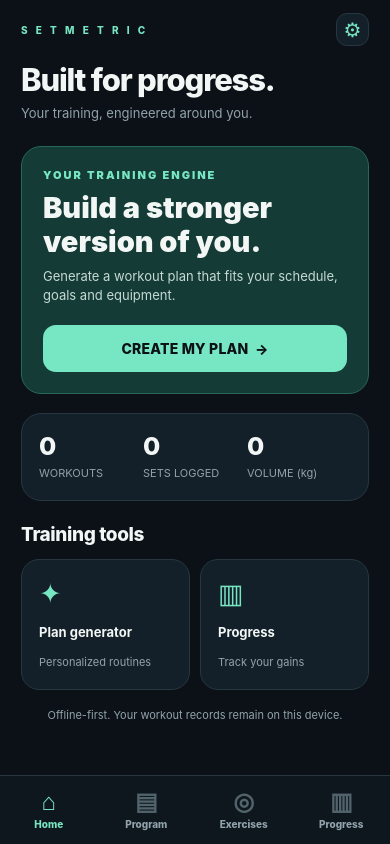
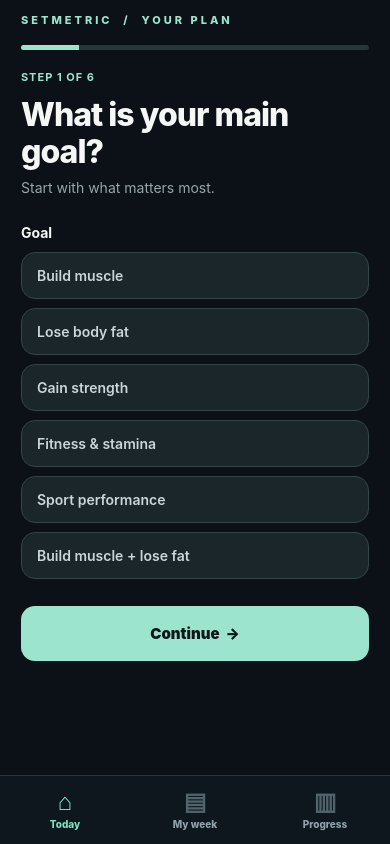
Before and after one commit to lazyKode/SetMetric, a React Native app: screen / in a window 390 px wide. Built offline with nearby package versions, Linux system fonts and the light colour scheme.

Commit message:
feat(ui): simplify SetMetric to guided assessment and three-tab weekly training experience

```diff
--- a/App.tsx
+++ b/App.tsx
@@ -6,6 +6,7 @@ import {chooseSplit,generatePlan,isTimed,nextTargets,weeklyChart} from './src/ge
 import {initialState,loadState,saveState} from './src/storage';
 import {ActiveWorkout,Exercise,Gear,Goal,Level,LoggedSet,Muscle,MUSCLES,PlanMove,Profile,Session,Setup,Split,State,Unit,Volume,WorkoutDay,WEEKDAYS,GOALS,LEVELS,SPLITS,SETUPS,makeId,mondayIndex} from './src/types';
 import {Btn,C,Chip,H1,H2,Label,Muted,Panel,Row,Rule,S,Stat} from './src/ui';
+import {AssessmentFlow} from './src/assessment';
 
 type Tab='home'|'plan'|'generator'|'library'|'insights'|'settings'|'day'|'workout';
 type SwapContext={dayId:string;sessionId:string;exerciseId?:string}|null;
@@ -119,7 +120,7 @@ function AppInner(){
  };
  const RootHome=()=>{
   const next=today&&!today.recovery?today:plan?.days.find(x=>!x.recovery);
-  return <><Header title={db.profile.name?`Welcome, ${db.profile.name.split(' ')[0]}`:'Built for progress.'} subtitle="Your training, engineered around you."/>
+  return <><Header title={db.profile.name?`Welcome, ${db.profile.name.split(' ')[0]}`:'Built for progress.'} subtitle="A clear routine for your goal and ability."/>
     <Panel style={{backgroundColor:'#153B36',borderColor:'#286859',padding:21,marginBottom:19}}>
       <Text style={{color:C.accent,fontWeight:'900',letterSpacing:2,fontSize:11}}>YOUR TRAINING ENGINE</Text>
       <Text style={{fontSize:29,fontWeight:'900',color:C.text,marginTop:9,lineHeight:34}}>{plan?'Your next rep starts here.':'Build a stronger version of you.'}</Text>
@@ -139,7 +140,7 @@ function AppInner(){
   </>;
  };
  const PlanScreen=()=>{
-   if(!plan)return <><Header title="Training plan" subtitle="Your customized week awaits."/><Panel><H2>No plan generated yet</H2><Muted style={{marginVertical:12}}>Tell us how you train and we’ll build your weekly schedule.</Muted><Btn title="BUILD MY PLAN" onPress={()=>goto('generator')}/></Panel></>;
+   if(!plan)return <><Header title="Training plan" subtitle="Your weekly body-part schedule."/><Panel><H2>No plan generated yet</H2><Muted style={{marginVertical:12}}>Tell us how you train and we’ll build your weekly schedule.</Muted><Btn title="BUILD MY PLAN" onPress={()=>goto('generator')}/></Panel></>;
    return <><Header title="Your training plan" subtitle={`${plan.splitName} · ${plan.profile.sessionsPerDay} session${plan.profile.sessionsPerDay>1?'s':''} per day`}/>
      <Panel style={{marginBottom:20}}><Row style={{justifyContent:'space-between'}}><View><Text style={[S.eyebrow,{marginBottom:7}]}>ACTIVE PROGRAM</Text><Text style={{fontSize:21,color:C.text,fontWeight:'800'}}>{GOALS[plan.profile.goal]}</Text><Muted>{plan.days.filter(x=>!x.recovery).length} days / week · {plan.profile.minutes} min / session</Muted></View><Text style={{fontSize:26,color:C.accent}}>◈</Text></Row></Panel>
      <BlockTitle title="Weekly schedule" action="Regenerate" onPress={()=>goto('generator')}/>
@@ -155,37 +156,7 @@ function AppInner(){
      <View style={{marginTop:15}}><Btn title={db.active&&db.active.dayId===day.id&&db.active.sessionId===s.id?'RESUME SESSION  →':'START SESSION  →'} onPress={()=>beginWorkout(day,s)}/></View>
    </Panel>)}
  </>;
- const GeneratorScreen=()=>{
-  const up=<K extends keyof Profile>(key:K,value:Profile[K])=>setWorkingProfile(old=>({...old,[key]:value}));
-  return <><Header title="Program builder" subtitle="Designed around your goals, training time and equipment."/>
-    <Panel><Text style={S.eyebrow}>01 · OBJECTIVE</Text><BlockTitle title="What are you working toward?"/><Selector choices={SHORT_GOALS.map(x=>({value:x,label:GOALS[x]}))} value={workingProfile.goal} onChange={v=>up('goal',v as Goal)}/>
-      <Rule/><Label>Experience level</Label><Selector choices={LEVEL_CHOICES.map(x=>({value:x,label:LEVELS[x]}))} value={workingProfile.level} onChange={v=>up('level',v as Level)}/>
-    </Panel>
-    <Panel><Text style={S.eyebrow}>02 · SCHEDULE</Text><BlockTitle title="Training frequency"/>
-      <Muted>Days each week</Muted><Row style={{justifyContent:'space-between',marginVertical:13}}><TouchableOpacity onPress={()=>up('daysPerWeek',Math.max(2,workingProfile.daysPerWeek-1))} style={styles.counter}><Text style={styles.counterText}>−</Text></TouchableOpacity><Text style={{color:C.text,fontWeight:'900',fontSize:35}}>{workingProfile.daysPerWeek}</Text><TouchableOpacity onPress={()=>up('daysPerWeek',Math.min(7,workingProfile.daysPerWeek+1))} style={styles.counter}><Text style={styles.counterText}>+</Text></TouchableOpacity></Row>
-      <Muted>Minutes per session</Muted><Selector choices={[30,45,60,75,90].map(x=>({value:String(x),label:`${x} min`}))} value={String(workingProfile.minutes)} onChange={v=>up('minutes',Number(v))}/>
-      <View style={{marginTop:13}}><Label>Sessions per day</Label><Selector choices={[1,2,3].map(n=>({value:String(n),label:`${n} session${n>1?'s':''}`}))} value={String(workingProfile.sessionsPerDay)} onChange={v=>up('sessionsPerDay',Number(v) as 1|2|3)}/></View>
-      {workingProfile.sessionsPerDay>1?<Muted style={{marginTop:8,color:C.amber}}>Multi-session training is high workload. Build up gradually, monitor fatigue and leave sufficient recovery between sessions.</Muted>:null}
-    </Panel>
-    <Panel><Text style={S.eyebrow}>03 · TRAINING STYLE</Text><BlockTitle title="Structure & equipment"/>
-      <Label>Training split</Label><Selector choices={SPLIT_CHOICES.map(x=>({value:x,label:SPLITS[x]}))} value={workingProfile.split} onChange={v=>up('split',v as Split)}/>
-      <View style={{marginTop:12}}><Label>Equipment</Label><Selector choices={SETUP_CHOICES.map(x=>({value:x,label:SETUPS[x]}))} value={workingProfile.setup} onChange={v=>up('setup',v as Setup)}/></View>
-      <View style={{marginTop:13}}><Label>Training volume</Label><Selector choices={[{value:'balanced',label:'Balanced'},{value:'high',label:'High volume'}]} value={workingProfile.volume} onChange={v=>up('volume',v as Volume)}/></View>
-    </Panel>
-    <Panel><Text style={S.eyebrow}>04 · FOCUS</Text><BlockTitle title="Muscle priorities"/><Muted>Select up to three to emphasize in your program.</Muted>
-      <View style={{flexDirection:'row',flexWrap:'wrap',marginTop:13}}>{MUSCLES.map(m=><Chip key={m} title={m} selected={workingProfile.priorities.includes(m)} onPress={()=>up('priorities',workingProfile.priorities.includes(m)?workingProfile.priorities.filter(x=>x!==m):workingProfile.priorities.length<3?[...workingProfile.priorities,m]:workingProfile.priorities)}/>)}</View>
-      <Rule/><Row style={{justifyContent:'space-between'}}><View style={{flex:1}}><Label>Armwrestling-specific drills</Label><Muted style={{fontSize:11}}>Grip, cupping, pronation and rising</Muted></View><TouchableOpacity onPress={()=>up('armwrestling',!workingProfile.armwrestling)} style={[styles.toggle,workingProfile.armwrestling&&{backgroundColor:C.accent}]}><View style={[styles.toggleDot,workingProfile.armwrestling&&{alignSelf:'flex-end'}]}/></TouchableOpacity></Row>
-    </Panel>
-    <Panel style={{borderColor:'#327464'}}><Muted style={{marginBottom:12}}>Preview: {SPLITS[chooseSplit(workingProfile)]}, {workingProfile.daysPerWeek===7?6:workingProfile.daysPerWeek} training days + {workingProfile.daysPerWeek===7?'1 recovery day':'rest days'}, {workingProfile.sessionsPerDay} session(s) daily.</Muted>
-      <Btn title={plan?'REGENERATE MY PLAN  →':'GENERATE MY PLAN  →'} onPress={()=>{
-        const generate=()=>{const newPlan=generatePlan(workingProfile,[...EXERCISES,...db.customExercises]);put(o=>({...o,profile:{...workingProfile},plan:newPlan,active:null}));setSelectedDay('');setTab('plan')};
-        if(db.active)Alert.alert('Workout in progress','Finish or discard your active workout before replacing the plan.');
-        else if(plan)Alert.alert('Replace current plan?','Previous workout history stays saved; your current weekly schedule will be replaced.',[{text:'Cancel',style:'cancel'},{text:'Replace',onPress:generate}]);
-        else generate();
-      }}/>
-    </Panel>
-  </>;
- };
+ const GeneratorScreen=()=> <AssessmentFlow base={db.profile} onGenerate={(profile)=>{const generate=()=>{const newPlan=generatePlan(profile,[...EXERCISES,...db.customExercises]);put(o=>({...o,profile,plan:newPlan,active:null}));setSelectedDay('');setTab('plan');};if(db.active)Alert.alert('Workout in progress','Finish or discard this workout before replacing your plan.');else if(plan)Alert.alert('Replace your plan?','Your completed workouts stay saved.',[{text:'Cancel',style:'cancel'},{text:'Replace',onPress:generate}]);else generate();}}/>;
  const LibraryScreen=()=>{
   const matches=catalog.filter(ex=>(muscleFilter==='All'||ex.muscle===muscleFilter)&&(!swap||isAllowed(ex,db.profile.setup))&&ex.name.toLowerCase().includes(search.toLowerCase())).sort((a,b)=>a.muscle.localeCompare(b.muscle));
   return <><Header title={swap?'Choose an exercise':'Exercise library'} subtitle={swap?'Tap an exercise to add or replace it.':`${catalog.length} exercises · Filter by muscle and equipment.`} back={swap?()=>{setSelectedDay(swap.dayId);setSwap(null);setTab('day')}:undefined}/>
@@ -242,14 +213,14 @@ function AppInner(){
    <Panel><Text style={S.eyebrow}>PROFILE</Text><Text style={{color:C.text,fontWeight:'800',marginVertical:10}}>Your name</Text><TextInput style={S.input} placeholder="Optional" placeholderTextColor={C.dim} value={db.profile.name} onChangeText={(name:string)=>put(o=>({...o,profile:{...o.profile,name}}))}/><Rule/><Label>Weight unit</Label><Selector choices={[{value:'kg',label:'Kilograms (kg)'},{value:'lb',label:'Pounds (lb)'}]} value={db.profile.unit} onChange={x=>{const target=x as Unit;if(target===db.profile.unit)return;const factor=target==='lb'?2.2046226218:1/2.2046226218;const cv=(w:number)=>Math.round(w*factor*100)/100;put(o=>({...o,profile:{...o.profile,unit:target},plan:o.plan?{...o.plan,profile:{...o.plan.profile,unit:target}}:null,history:o.history.map(h=>({...h,sets:h.sets.map(s=>({...s,weight:cv(s.weight)}))})),active:o.active?{...o.active,sets:o.active.sets.map(s=>({...s,weight:cv(s.weight)}))}:null}));}}/><Muted style={{fontSize:11}}>Changing units converts previously logged weights and updates the saved training plan.</Muted></Panel>
    <Panel><Text style={S.eyebrow}>DATA & PRIVACY</Text><BlockTitle title="Your training data"/><Muted style={{marginBottom:15}}>Your training history is stored locally on this device. There is no account or cloud sync in this version.</Muted><Btn title="SHARE HISTORY AS CSV TEXT" secondary onPress={exportCSV}/></Panel>
    <Panel><Label>Training plan</Label><Muted style={{marginTop:7,marginBottom:14}}>You can regenerate your schedule without erasing previous workout history.</Muted><Btn title="EDIT TRAINING PREFERENCES" secondary onPress={()=>goto('generator')}/></Panel>
-   <Panel><Label>About SetMetric</Label><Muted style={{marginTop:8}}>Version 1.0 · Cross-platform Expo app · Offline-first.</Muted><Muted style={{fontSize:11,marginTop:8}}>SetMetric provides general fitness planning, not clinical assessment. Stop painful exercises and seek professional advice for injuries or health concerns.</Muted></Panel>
+   <Panel><Label>About SetMetric</Label><Muted style={{marginTop:8}}>Version 1.3 · Cross-platform Expo app · Offline-first.</Muted><Muted style={{fontSize:11,marginTop:8}}>SetMetric provides general fitness planning, not clinical assessment. Stop painful exercises and seek professional advice for injuries or health concerns.</Muted></Panel>
    </>;
  };
- const nav:[Tab,string,string][]=[['home','Home','⌂'],['plan','Program','▤'],['library','Exercises','◎'],['insights','Progress','▥']];
+ const nav:[Tab,string,string][]=[['home','Today','⌂'],['plan','My week','▤'],['insights','Progress','▥']];
  if(!loaded)return <View style={[S.screen,{justifyContent:'center',alignItems:'center'}]}><ActivityIndicator color={C.accent} size="large"/><Text style={{color:C.accent,fontWeight:'900',fontSize:25,marginTop:18}}>SetMetric</Text></View>;
  return <SafeAreaView edges={['top','bottom']} style={S.screen}><StatusBar barStyle="light-content" backgroundColor={C.bg}/>
    <ScrollView key={tab+(selectedDay||'')} keyboardShouldPersistTaps="handled" showsVerticalScrollIndicator={false} contentContainerStyle={S.content}>
-     {tab==='home'?RootHome():tab==='plan'?PlanScreen():tab==='generator'?GeneratorScreen():tab==='day'?DayScreen():tab==='workout'?WorkoutScreen():tab==='library'?LibraryScreen():tab==='insights'?InsightsScreen():SettingsScreen()}
+     {tab==='home'&&!plan?GeneratorScreen():tab==='home'?RootHome():tab==='plan'?PlanScreen():tab==='generator'?GeneratorScreen():tab==='day'?DayScreen():tab==='workout'?WorkoutScreen():tab==='library'?LibraryScreen():tab==='insights'?InsightsScreen():SettingsScreen()}
    </ScrollView>
    <View style={styles.bottom}>{nav.map(([k,l,ico])=><TouchableOpacity accessibilityRole="tab" accessibilityState={{selected:tab===k}} key={k} onPress={()=>goto(k)} style={styles.navItem}><Text style={{fontSize:24,color:tab===k?C.accent:C.dim,fontWeight:'700'}}>{ico}</Text><Text style={{fontWeight:'800',fontSize:10,color:tab===k?C.accent:C.muted,marginTop:2}}>{l}</Text></TouchableOpacity>)}</View>
    <Modal visible={customOpen} transparent animationType="slide" onRequestClose={()=>setCustomOpen(false)}><KeyboardAvoidingView style={styles.modalOverlay} behavior={Platform.OS==='ios'?'padding':undefined}><View style={styles.modal}>
```
